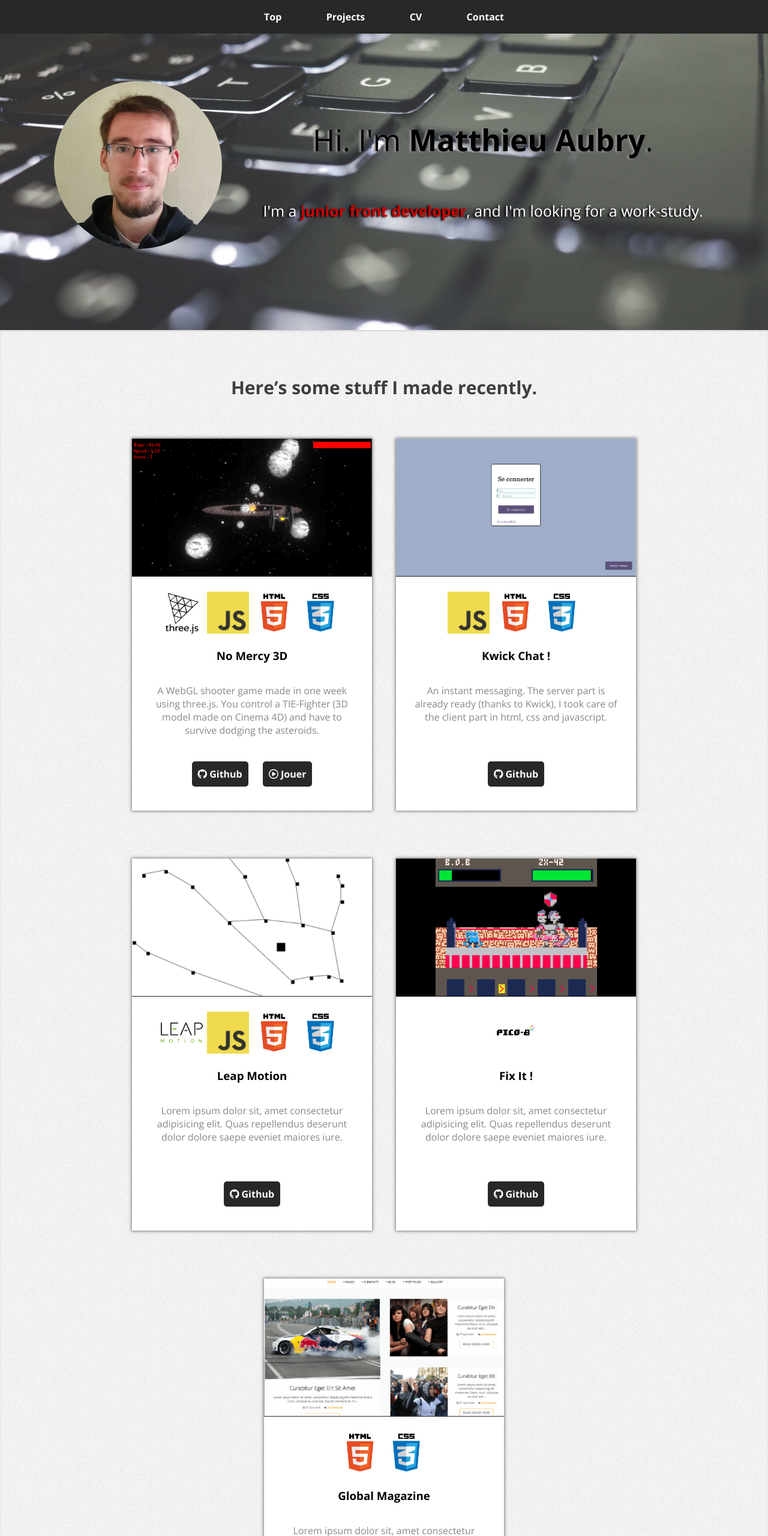
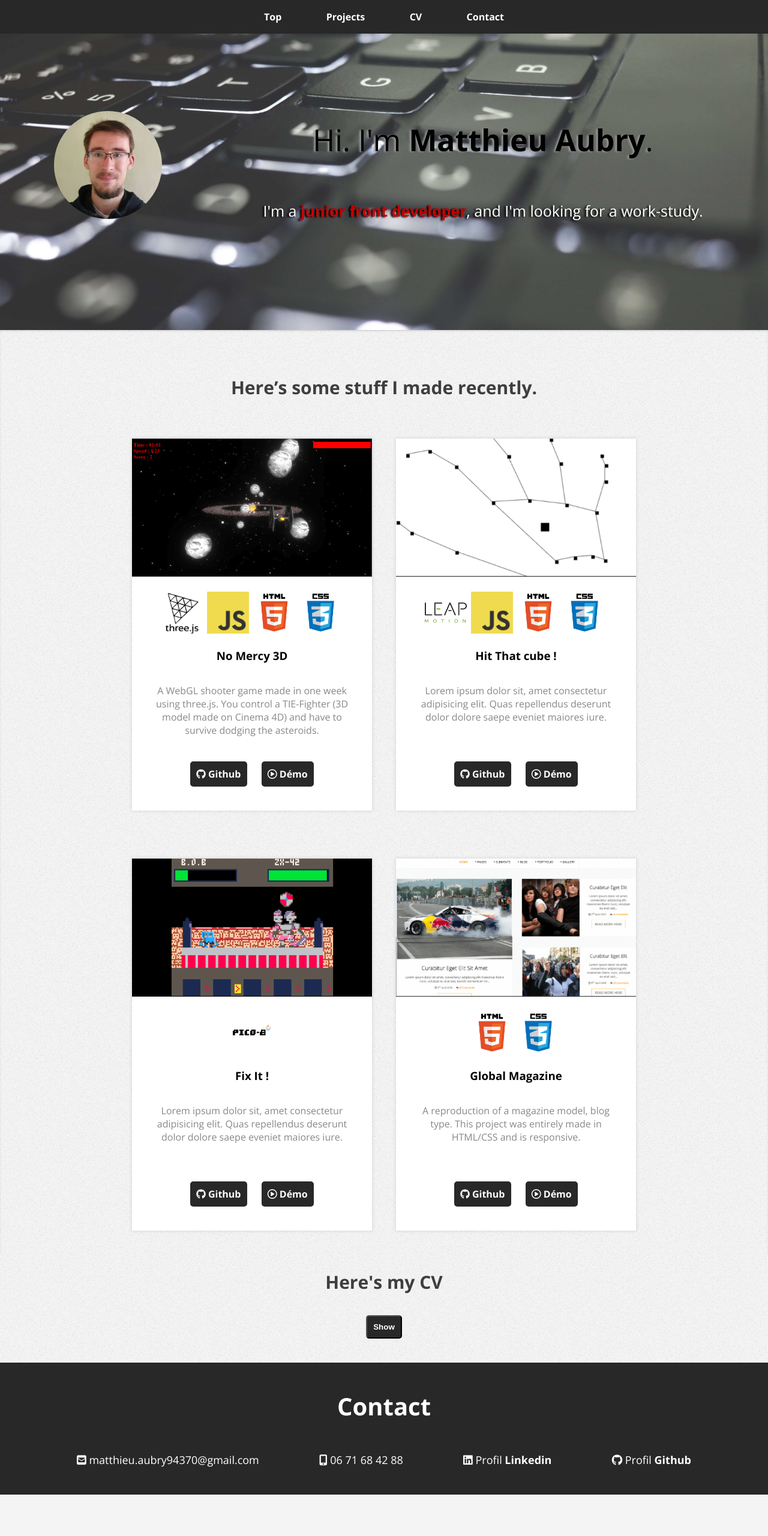
Before and after one commit to Maubry94/portfolio, a plain HTML site: page index.html in a window 1280 px wide. Shown: the top 2560 px of the page at 60% size. After the commit the page ends 2491 px from the top, so only its background shows below. Drawn offline with nearby package versions, Linux system fonts and the light colour scheme.

Commit message:
Add project demo links

```diff
--- a/css/index.css
+++ b/css/index.css
@@ -128,12 +128,25 @@ header a:hover {
   align-items: center;
 }
 
-.about-me-ctnr-left {
+/* .about-me-ctnr-left {
   width: 280px;
   height: 280px;
   border-radius: 100%;
   background-image: url(../img/mat2.jpg);
   background-size: cover;
+} */
+
+.about-me-ctnr-left {
+  width: 180px;
+  height: 180px;
+}
+
+.about-me-ctnr-left img {
+  object-fit: cover;
+  background-position: center;
+  border-radius: 100%;
+  width: 100%;
+  height: 100%;
 }
 
 .about-me-ctnr-right {
@@ -187,14 +200,14 @@ header a:hover {
   height: 620px;
   margin: 40px 20px;
   background-color: white;
-  -webkit-box-shadow: 0px 0px 5px 1px rgba(0, 0, 0, 0.5);
-  -moz-box-shadow: 0px 0px 5px 1px rgba(0, 0, 0, 0.5);
-  box-shadow: 0px 0px 5px 1px rgba(0, 0, 0, 0.5);
+  -webkit-box-shadow: 0px 0px 5px 1px rgba(0, 0, 0, 0.1);
+  -moz-box-shadow: 0px 0px 5px 1px rgba(0, 0, 0, 0.1);
+  box-shadow: 0px 0px 5px 1px rgba(0, 0, 0, 0.1);
   transition: 0.5s ease;
 }
 
 .project:hover {
-  transform: scale(1.05);
+  transform: scale(1.02);
   transition: 0.5s ease;
 }
 
--- a/css/mediaQueries/index.css
+++ b/css/mediaQueries/index.css
@@ -53,8 +53,8 @@
   }
 
   .about-me-ctnr-left {
-    width: 100px;
-    height: 125px;
+    width: 80px;
+    height: 80px;
   }
 
   .about-me-ctnr-right {
@@ -188,7 +188,7 @@
 
   .about-me-ctnr-left {
     width: 100px;
-    height: 125px;
+    height: 100px;
   }
 
   .about-me-ctnr-right {
@@ -290,7 +290,7 @@
 
   .about-me-ctnr-left {
     width: 100px;
-    height: 125px;
+    height: 100px;
   }
 
   .about-me-ctnr-right {
@@ -349,7 +349,7 @@
 
   .about-me-ctnr-left {
     width: 100px;
-    height: 125px;
+    height: 100px;
   }
 
   .about-me-ctnr-right {
--- a/index.html
+++ b/index.html
@@ -6,12 +6,12 @@
     <title>Matthieu AUBRY's portfolio</title>
     <meta
       name="description"
-      content="I'm a front junior front developer, living in Paris, I'm looking for a work-study."
+      content="I'm a junior front developer, living in Paris, I'm looking for a work-study."
     />
     <meta itemprop="name" content="Matthieu Aubry - Junior front developer" />
     <meta
       itemprop="description"
-      content="I'm a front junior front developer, living in Paris, I'm looking for a work-study."
+      content="I'm a junior front developer, living in Paris, I'm looking for a work-study."
     />
     <meta
       itemprop="image"
@@ -24,7 +24,7 @@
     />
     <meta
       name="twitter:description"
-      content="I'm a front junior front developer, living in Paris, I'm looking for a work-study."
+      content="I'm a junior front developer, living in Paris, I'm looking for a work-study."
     />
     <meta
       name="twitter:image"
@@ -42,7 +42,7 @@
     />
     <meta
       property="og:description"
-      content="I'm a front junior front developer, living in Paris, I'm looking for a work-study."
+      content="I'm a junior front developer, living in Paris, I'm looking for a work-study."
     />
     <meta
       property="og:image"
@@ -69,7 +69,9 @@
     <section id="about-me-section" class="section-2">
       <img class="background lazy-load" src="./img/dev.jpg" alt="" />
       <div class="about-me-ctnr">
-        <div class="about-me-ctnr-left"></div>
+        <div class="about-me-ctnr-left">
+          <img src="./img/mat2.jpg" alt="" />
+        </div>
 
         <div class="about-me-ctnr-right">
           <h1>Hi. I'm <strong>Matthieu Aubry</strong>.</h1>
@@ -106,38 +108,17 @@
               <span>Cinema 4D</span>) and have to survive dodging the asteroids.
             </p>
             <div class="btn-ctnr">
-              <a class="btn" href="https://github.com/Maubry94/no_mercy_3d"
+              <a
+                class="btn"
+                href="https://github.com/Maubry94/no_mercy_3d"
+                target="_blank"
                 ><i class="fab fa-github"></i><strong> Github</strong></a
               >
-              <a class="btn" href="https://matthieu-aubry.com/no_mercy_3d/"
-                ><i class="far fa-play-circle"></i><strong> Jouer</strong></a
-              >
-            </div>
-          </div>
-        </div>
-        <div class="project">
-          <div class="project-img">
-            <img
-              class="kwick-chat lazy-load"
-              src="./img/kwick-chat.png"
-              alt=""
-            />
-          </div>
-          <div class="project-content">
-            <div class="languages">
-              <img class="language" src="./img/js.png" alt="" />
-              <img class="language" src="./img/html.png" alt="" />
-              <img class="language" src="./img/css.png" alt="" />
-            </div>
-            <h3 class="project-name">Kwick Chat !</h3>
-            <p>
-              An instant messaging. The server part is already ready (thanks to
-              Kwick), I took care of the client part in html, css and
-              javascript.
-            </p>
-            <div class="btn-ctnr">
-              <a class="btn" href="https://github.com/Maubry94/kwick_chat"
-                ><i class="fab fa-github"></i><strong> Github</strong></a
+              <a
+                class="btn"
+                href="https://matthieu-aubry.com/no_mercy_3d/"
+                target="_blank"
+                ><i class="far fa-play-circle"></i><strong> Démo</strong></a
               >
             </div>
           </div>
@@ -157,14 +138,23 @@
               <img class="language" src="./img/html.png" alt="" />
               <img class="language" src="./img/css.png" alt="" />
             </div>
-            <h3 class="project-name">Leap Motion</h3>
+            <h3 class="project-name">Hit That cube !</h3>
             <p>
               Lorem ipsum dolor sit, amet consectetur adipisicing elit. Quas
               repellendus deserunt dolor dolore saepe eveniet maiores iure.
             </p>
             <div class="btn-ctnr">
-              <a class="btn" href="https://github.com/Maubry94/leap_motion"
+              <a
+                class="btn"
+                href="https://github.com/Maubry94/leap_motion"
+                target="_blank"
                 ><i class="fab fa-github"></i><strong> Github</strong></a
+              >
+              <a
+                class="btn"
+                href="https://matthieu-aubry.com/hit_that_cube/"
+                target="_blank"
+                ><i class="far fa-play-circle"></i><strong> Démo</strong></a
               >
             </div>
           </div>
@@ -183,8 +173,17 @@
               repellendus deserunt dolor dolore saepe eveniet maiores iure.
             </p>
             <div class="btn-ctnr">
-              <a class="btn" href="https://github.com/Maubry94/fix_it"
+              <a
+                class="btn"
+                href="https://github.com/Maubry94/fix_it"
+                target="_blank"
                 ><i class="fab fa-github"></i><strong> Github</strong></a
+              >
+              <a
+                class="btn"
+                href="https://matthieu-aubry.com/fix_it/"
+                target="_blank"
+                ><i class="far fa-play-circle"></i><strong> Démo</strong></a
               >
             </div>
           </div>
@@ -204,14 +203,21 @@
             </div>
             <h3 class="project-name">Global Magazine</h3>
             <p>
-              Lorem ipsum dolor sit, amet consectetur adipisicing elit. Quas
-              repellendus deserunt dolor dolore saepe eveniet maiores iure.
+              A reproduction of a magazine model, blog type. This project was
+              entirely made in HTML/CSS and is responsive.
             </p>
             <div class="btn-ctnr">
               <a
                 class="btn"
                 href="https://github.com/Maubry94/maquette_GlobalMagazine"
+                target="_blank"
                 ><i class="fab fa-github"></i><strong> Github</strong></a
+              >
+              <a
+                class="btn"
+                href="https://matthieu-aubry.com/global_magazine/"
+                target="_blank"
+                ><i class="far fa-play-circle"></i><strong> Démo</strong></a
               >
             </div>
           </div>
```
